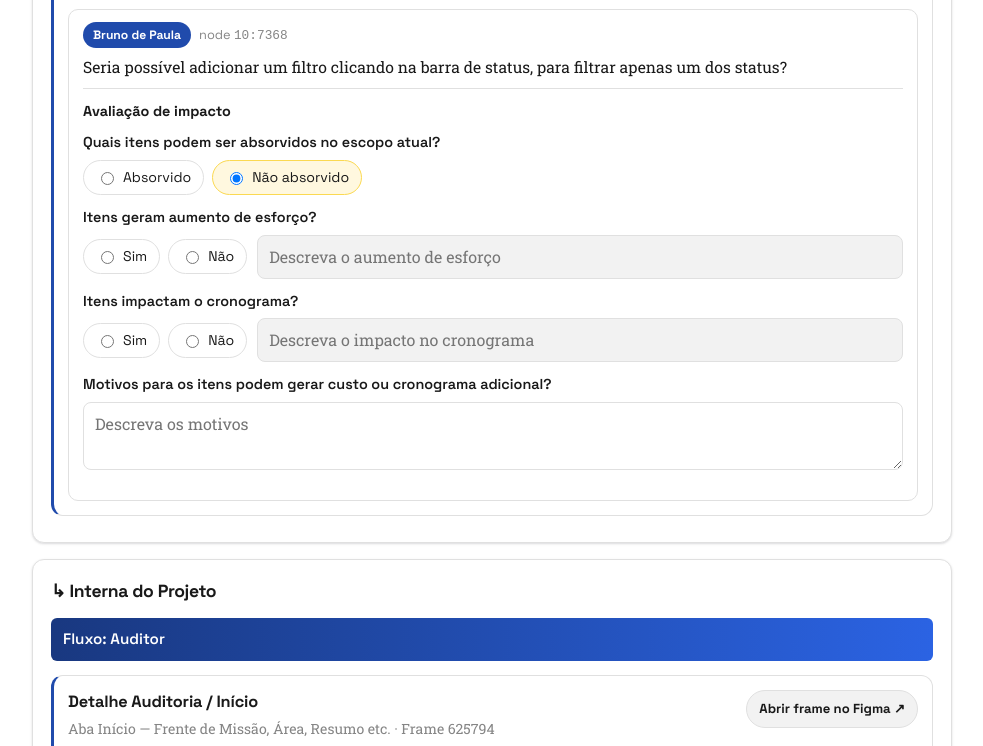
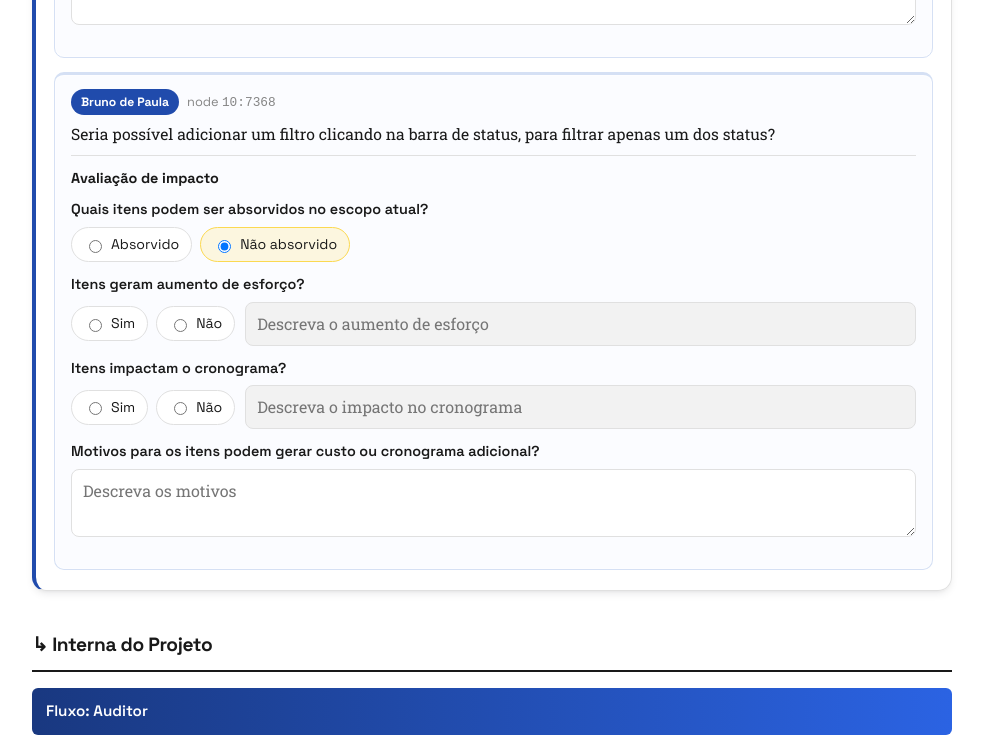
Before and after one commit to utkogui/hercules, a website: page public/index.html in a window 1280 px wide. Shown: the part 1571-2317 px from the top of the page, without its empty margins (148-1131 px from the left). Drawn offline with Linux system fonts and the light colour scheme; no server answers; files whose address does not match are found by name.

Commit message:
alterações visuais

```diff
--- a/public/index.html
+++ b/public/index.html
@@ -187,22 +187,24 @@ body::before {
 .panel[hidden] { display: none !important; }
 
 .page {
-  background: var(--card);
-  border: 1px solid var(--line);
-  border-radius: 12px;
-  padding: 18px 18px 8px;
-  margin-bottom: 16px;
-  box-shadow: var(--matilha-shadow-100);
+  background: transparent;
+  border: 0;
+  border-radius: 0;
+  padding: 0;
+  margin-bottom: 40px;
+  box-shadow: none;
 }
 .page > h2 {
-  margin: 0 0 14px;
+  margin: 0 0 16px;
+  padding-bottom: 10px;
+  border-bottom: 2px solid var(--matilha-neutral-900);
   font-family: var(--font-ui);
-  font-size: 1.1rem;
+  font-size: 1.2rem;
   letter-spacing: -.02em;
 }
 .persona-title {
-  margin: 0 0 14px;
-  padding: 10px 12px;
+  margin: 0 0 20px;
+  padding: 12px 14px;
   border-radius: var(--matilha-radius-md);
   font-family: var(--font-ui);
   font-size: .95rem;
@@ -219,23 +221,55 @@ body::before {
 }
 
 .frame-card {
+  position: relative;
   border: 1px solid var(--line);
-  border-radius: 12px;
-  padding: 14px;
-  margin: 0 0 18px;
+  border-radius: 14px;
+  padding: 18px 18px 20px;
+  margin: 0 0 32px;
   background: #fff;
-}
-#panel-bruno .frame-card { border-left: 3px solid var(--bruno); }
-#panel-nathalia .frame-card { border-left: 3px solid var(--matilha-brand-yellow); }
+  box-shadow: var(--matilha-shadow-200);
+}
+.frame-card + .frame-card {
+  margin-top: 40px;
+}
+.frame-card:not(:last-child)::after {
+  content: "";
+  position: absolute;
+  left: 50%;
+  bottom: -22px;
+  transform: translateX(-50%);
+  width: 8px;
+  height: 8px;
+  border-radius: 50%;
+  background: var(--matilha-neutral-400);
+  box-shadow: -18px 0 0 var(--matilha-neutral-300), 18px 0 0 var(--matilha-neutral-300);
+}
+.frame-card:last-child {
+  margin-bottom: 8px;
+}
+
+#panel-bruno .frame-card {
+  border-left: 4px solid var(--bruno);
+  background: linear-gradient(180deg, #f7f9fd 0%, #ffffff 48px);
+}
+#panel-nathalia .frame-card {
+  border-left: 4px solid var(--matilha-brand-yellow);
+  background: linear-gradient(180deg, #fffdf3 0%, #ffffff 48px);
+}
 
 .frame-head {
   display: flex; justify-content: space-between; gap: 12px;
-  align-items: flex-start; margin-bottom: 10px;
+  align-items: flex-start;
+  margin: -18px -18px 14px;
+  padding: 14px 18px;
+  border-bottom: 1px solid var(--line);
+  background: rgba(255,255,255,.72);
+  border-radius: 14px 14px 0 0;
 }
 .frame-head h4 {
   margin: 0 0 4px;
   font-family: var(--font-ui);
-  font-size: 1.02rem;
+  font-size: 1.05rem;
   letter-spacing: -.01em;
 }
 .hint { margin: 0; color: var(--muted); font-size: .88rem; }
@@ -244,7 +278,7 @@ body::before {
   font-family: var(--font-ui);
   color: var(--ink);
   border: 1px solid var(--line);
-  background: var(--matilha-neutral-200);
+  background: var(--matilha-neutral-100);
   border-radius: var(--matilha-radius-pill);
   padding: 8px 12px; white-space: nowrap;
 }
@@ -254,12 +288,31 @@ body::before {
   width: 100%; border-radius: 8px; border: 1px solid var(--line);
   display: block; margin-bottom: 12px; background: #111;
 }
-.comments-under-frame { display: flex; flex-direction: column; gap: 12px; }
+.comments-under-frame {
+  display: flex;
+  flex-direction: column;
+  gap: 14px;
+  margin-top: 4px;
+  padding-top: 14px;
+  border-top: 1px dashed var(--matilha-neutral-300);
+}
 .comment-card {
   border: 1px solid var(--line);
   border-radius: 10px;
-  padding: 12px 14px;
-  background: #fff;
+  padding: 14px 16px;
+  background: var(--matilha-neutral-100);
+  box-shadow: inset 0 0 0 1px rgba(255,255,255,.6);
+}
+#panel-bruno .comment-card {
+  border-color: #d5e0f4;
+  background: #fbfcff;
+}
+#panel-nathalia .comment-card {
+  border-color: #efe3a8;
+  background: #fffcf0;
+}
+.comment-card + .comment-card {
+  border-top-width: 3px;
 }
 .comment-head { display: flex; gap: 8px; align-items: center; margin-bottom: 8px; flex-wrap: wrap; }
 .badge {
```
